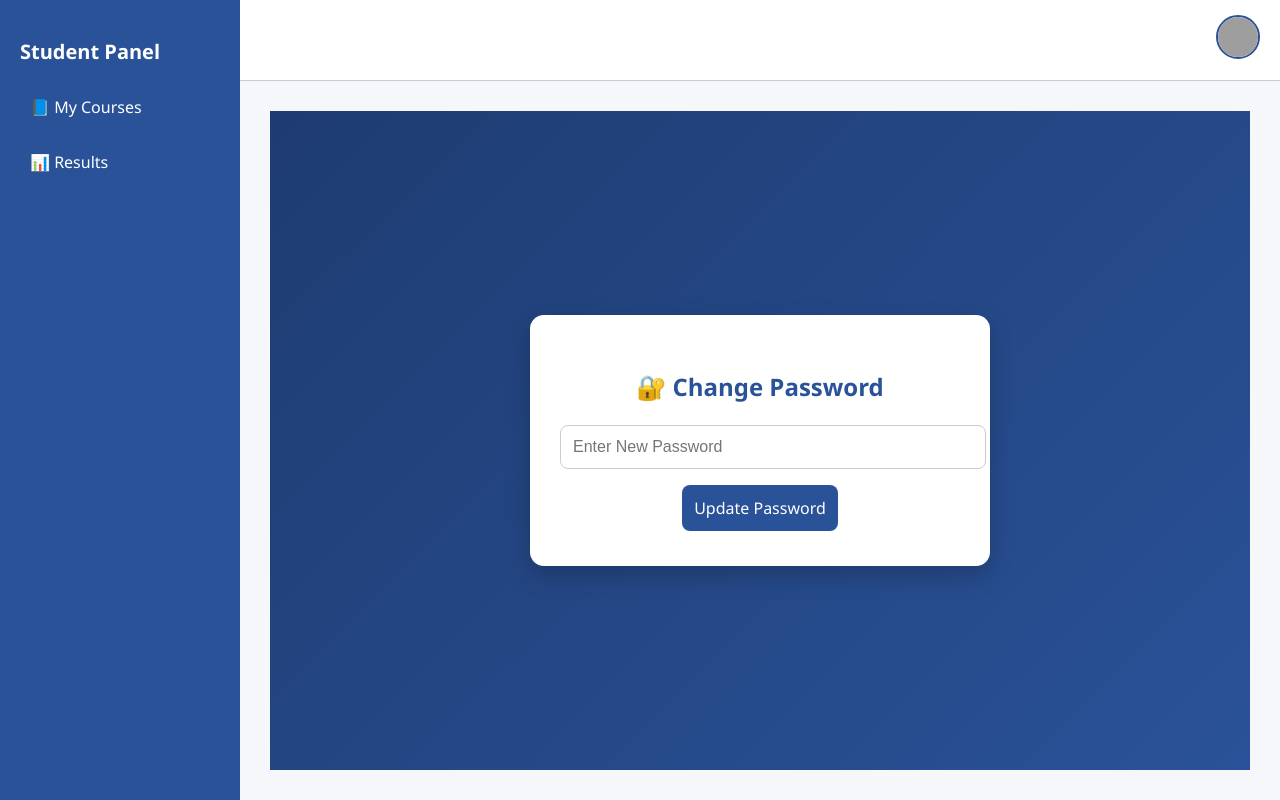
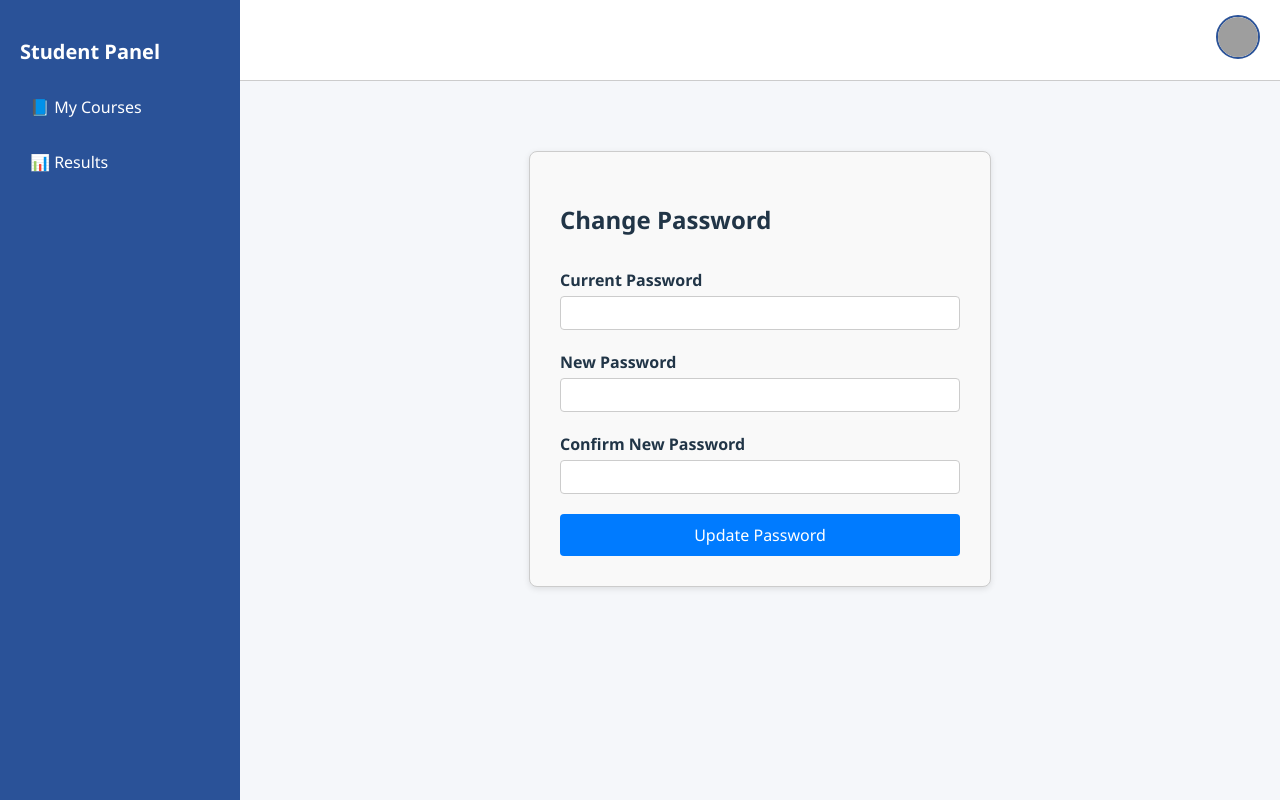
Before and after one commit to website-creation01/MadatiSwathika, a React (Vite) app in the folder quizappfd/: page /dashboard/change-password in a window 1280 px wide. Built offline with nearby package versions, Linux system fonts and the light colour scheme.

Commit message:
Project  modification Done.

```diff
--- a/quizappfd/src/App.jsx
+++ b/quizappfd/src/App.jsx
@@ -20,7 +20,7 @@ function App() {
 
         {/* Dashboard with nested routes */}
         <Route path="/dashboard" element={<Dashboard />}>
-          <Route path="" element={<WelcomePage />} /> {/* 🆕 Default Page */}
+          <Route path="" element={<WelcomePage />} />
           <Route path="mycourses" element={<MyCourses />} />
           <Route path="results" element={<ResultsPage />} />
           <Route path="profile" element={<MyProfile />} />
--- /dev/null
+++ b/quizappfd/src/pages/ChangePassword.css
@@ -0,0 +1,48 @@
+.change-password-container {
+  max-width: 400px;
+  margin: 40px auto;
+  padding: 30px;
+  border: 1px solid #ccc;
+  border-radius: 8px;
+  background: #f9f9f9;
+  box-shadow: 0 2px 6px rgba(0, 0, 0, 0.1);
+}
+
+.change-password-form {
+  display: flex;
+  flex-direction: column;
+}
+
+.change-password-form label {
+  margin-top: 10px;
+  margin-bottom: 4px;
+  font-weight: bold;
+}
+
+.change-password-form input {
+  padding: 8px;
+  font-size: 14px;
+  margin-bottom: 10px;
+  border-radius: 4px;
+  border: 1px solid #ccc;
+}
+
+.change-password-form button {
+  margin-top: 10px;
+  padding: 10px;
+  background: #007bff;
+  border: none;
+  color: white;
+  border-radius: 4px;
+  font-size: 16px;
+  cursor: pointer;
+}
+
+.change-password-form button:hover {
+  background: #0056b3;
+}
+
+.message {
+  margin-top: 12px;
+  font-weight: bold;
+}
--- a/quizappfd/src/pages/ChangePassword.jsx
+++ b/quizappfd/src/pages/ChangePassword.jsx
@@ -1,30 +1,70 @@
 import React, { useState } from "react";
-import "./FormCard.css";
+import axios from "axios";
+import "./ChangePassword.css";
+import "./FormCard.css"
 
-function ChangePassword() {
+
+const ChangePassword = () => {
+  const [currentPassword, setCurrentPassword] = useState("");
   const [newPassword, setNewPassword] = useState("");
+  const [confirmPassword, setConfirmPassword] = useState("");
+  const [msg, setMsg] = useState("");
+
+  const email = localStorage.getItem("userEmail");
 
   const handleSubmit = (e) => {
     e.preventDefault();
-    alert("Password changed (simulation)");
-    setNewPassword("");
+    if (newPassword !== confirmPassword) {
+      return setMsg(" New password and confirm password do not match");
+    }
+
+    axios
+      .post("http://localhost:5000/api/user/change-password", {
+        email,
+        currentPassword,
+        newPassword,
+      })
+      .then((res) => setMsg(" Password changed successfully"))
+      .catch((err) => {
+        if (err.response?.data?.error)
+          setMsg(` ${err.response.data.error}`);
+        else setMsg(" Error updating password");
+      });
   };
 
   return (
-    <div className="form-card-container">
-      <form className="form-card" onSubmit={handleSubmit}>
-        <h2>🔐 Change Password</h2>
+    <div className="change-password-container">
+      <h2>Change Password</h2>
+      <form className="change-password-form" onSubmit={handleSubmit}>
+        <label>Current Password</label>
         <input
           type="password"
-          placeholder="Enter New Password"
+          required
+          value={currentPassword}
+          onChange={(e) => setCurrentPassword(e.target.value)}
+        />
+
+        <label>New Password</label>
+        <input
+          type="password"
+          required
           value={newPassword}
           onChange={(e) => setNewPassword(e.target.value)}
+        />
+
+        <label>Confirm New Password</label>
+        <input
+          type="password"
           required
+          value={confirmPassword}
+          onChange={(e) => setConfirmPassword(e.target.value)}
         />
+
         <button type="submit">Update Password</button>
+        {msg && <p className="message">{msg}</p>}
       </form>
     </div>
   );
-}
+};
 
 export default ChangePassword;
--- a/quizappfd/src/pages/Login.jsx
+++ b/quizappfd/src/pages/Login.jsx
@@ -31,7 +31,7 @@ function Login() {
         localStorage.setItem("collegeName", res.data.collegeName || "");
         localStorage.setItem("collegeID", res.data.collegeID || "");
         localStorage.setItem("phone", res.data.phone || "");
-        alert("✅ Login successful!");
+        alert("Login successful!");
         navigate("/dashboard");
       } else {
         setError(` ${res.data.message}`);
--- a/quizappfd/src/pages/MyCourses.jsx
+++ b/quizappfd/src/pages/MyCourses.jsx
@@ -3,6 +3,7 @@ import axios from "axios";
 
 function MyCourses() {
   const [quizzes, setQuizzes] = useState([]);
+
 
   useEffect(() => {
     axios.get("http://localhost:5000/api/quizzes")
--- a/quizappfd/src/pages/QuizPage.jsx
+++ b/quizappfd/src/pages/QuizPage.jsx
@@ -13,21 +13,39 @@ const QuizPage = () => {
   const [tempAnswers, setTempAnswers] = useState({});
   const [reviewFlags, setReviewFlags] = useState({});
   const [timeLeft, setTimeLeft] = useState(1800);
+  const [confirmSubmit, setConfirmSubmit] = useState(false);
   const [showInstructions, setShowInstructions] = useState(true);
   const [showGeneral, setShowGeneral] = useState(false);
-  const [confirmSubmit, setConfirmSubmit] = useState(false);
 
+  const email = localStorage.getItem("userEmail");
+
+  const currentQ = () => quiz?.sections[currentSection]?.questions[currentQIndex];
+  const qid = currentQ()?.id;
+
+  // Fetch quiz and initialize status
   useEffect(() => {
-    axios.get(`http://localhost:5000/api/quizzes/${id}`).then((res) => {
-      setQuiz(res.data);
+    axios.get(`http://localhost:5000/api/quizzes/${id}`).then((res) => setQuiz(res.data));
+
+    axios.get(`http://localhost:5000/api/quiz-status/${email}/${id}`).then((res) => {
+      const { status } = res.data;
+      if (status === "submitted") {
+        alert("You have already submitted this test.");
+        navigate("/dashboard/results");
+      } else if (status === "in_progress") {
+        // allow resume
+      } else {
+        axios.post("http://localhost:5000/api/start-quiz", { email, quizId: id });
+      }
     });
-  }, [id]);
+  }, [id, email, navigate]);
 
+  // Timer
   useEffect(() => {
     const timer = setInterval(() => {
       setTimeLeft((prev) => {
         if (prev <= 1) {
           clearInterval(timer);
+          alert("⏰ Time up! Submitting test...");
           handleSubmit();
           return 0;
         }
@@ -37,18 +55,24 @@ const QuizPage = () => {
     return () => clearInterval(timer);
   }, []);
 
-  const formatTime = (t) => {
-    const m = String(Math.floor(t / 60)).padStart(2, "0");
-    const s = String(t % 60).padStart(2, "0");
-    return `${m}:${s}`;
+  // Fullscreen + Tab switch monitor
+  useEffect(() => {
+    const goFullScreen = () => {
+      const el = document.documentElement;
+      if (el.requestFullscreen) el.requestFullscreen();
     };
 
-  if (!quiz) return <div className="loading">Loading...</div>;
+    const onBlur = () => {
+      const confirmed = window.confirm("You switched window/tab. Your test will be submitted.\nContinue?");
+      if (confirmed) handleSubmit();
+    };
 
-  const section = quiz.sections[currentSection];
-  const questions = section.questions;
-  const currentQ = questions[currentQIndex];
-  const qid = currentQ.id;
+    if (!showInstructions && !showGeneral) {
+      goFullScreen();
+      window.addEventListener("blur", onBlur);
+    }
+    return () => window.removeEventListener("blur", onBlur);
+  }, [showInstructions, showGeneral, savedAnswers]);
 
   const handleOptionSelect = (val) => {
     setTempAnswers({ ...tempAnswers, [qid]: val });
@@ -62,9 +86,8 @@ const QuizPage = () => {
   };
 
   const handleSaveAndNext = () => {
-    const updated = { ...savedAnswers, [qid]: tempAnswers[qid] };
-    setSavedAnswers(updated);
-    setCurrentQIndex((i) => Math.min(i + 1, questions.length - 1));
+    setSavedAnswers({ ...savedAnswers, [qid]: tempAnswers[qid] });
+    setCurrentQIndex((i) => Math.min(i + 1, quiz.sections[currentSection].questions.length - 1));
   };
 
   const toggleReview = () => {
@@ -72,54 +95,47 @@ const QuizPage = () => {
   };
 
   const handleSubmit = () => {
-    const email = localStorage.getItem("userEmail");
+    const finalAnswers = { ...savedAnswers, [qid]: tempAnswers[qid] };
     axios
       .post("http://localhost:5000/api/quizzes/submit", {
-        quizId: quiz.id,
-        answers: savedAnswers,
+        quizId: id,
+        answers: finalAnswers,
         email,
       })
       .then((res) => {
         localStorage.setItem("lastResult", JSON.stringify(res.data));
         navigate("/dashboard/results");
+      })
+      .catch((err) => {
+        alert("Submission failed. Try again.");
+        console.error(err);
       });
   };
 
-  const getStatusCounts = () => {
-    let a = 0, u = 0, m = 0, am = 0;
-    quiz.sections.forEach((sec) =>
-      sec.questions.forEach((q) => {
-        const ans = savedAnswers[q.id];
-        const rev = reviewFlags[q.id];
-        if (rev && ans) am++;
-        else if (rev) m++;
-        else if (ans) a++;
-        else u++;
-      })
-    );
-    return { a, u, m, am };
+  const formatTime = (t) => {
+    const m = String(Math.floor(t / 60)).padStart(2, "0");
+    const s = String(t % 60).padStart(2, "0");
+    return `${m}:${s}`;
   };
 
-  const { a, u, m, am } = getStatusCounts();
+  if (!quiz || !currentQ()) return <div className="loading">Loading...</div>;
 
   return (
     <div className="quiz-container">
+      {/* Instruction popups */}
       {showInstructions && (
         <div className="instructions-popup">
           <div className="instruction-box">
             <h2>📋 Instructions</h2>
             <ul>
-              <li>This is a GATE-style test interface.</li>
-              <li>Answer MCQ and NAT questions carefully.</li>
-              <li>Use "Save & Next" to save answers.</li>
-              <li>Click Submit when done.</li>
+              <li>Test duration: 30 minutes</li>
+              <li>Only one attempt is allowed</li>
+              <li>No switching window or tab</li>
             </ul>
             <button onClick={() => {
               setShowInstructions(false);
               setShowGeneral(true);
-            }}>
-              Next
-            </button>
+            }}>Next</button>
           </div>
         </div>
       )}
@@ -129,15 +145,16 @@ const QuizPage = () => {
           <div className="instruction-box">
             <h2>🧾 General Instructions</h2>
             <ul>
-              <li>Test duration: 30 minutes</li>
-              <li>Section-wise navigation is allowed.</li>
-              <li>Click Submit only after completing all questions.</li>
+              <li>Use keypad for NAT answers</li>
+              <li>Save & Next saves your answer</li>
+              <li>Ledger shows answer status</li>
             </ul>
             <button onClick={() => setShowGeneral(false)}>Start Test</button>
           </div>
         </div>
       )}
 
+      {/* Confirm submission popup */}
       {confirmSubmit && (
         <div className="confirm-overlay">
           <div className="confirm-box">
@@ -148,8 +165,9 @@ const QuizPage = () => {
         </div>
       )}
 
+      {/* Quiz UI */}
       <div className="quiz-header">
-        <h2>{quiz.title} | Section: {section.type}</h2>
+        <h2>{quiz.title} | Section: {quiz.sections[currentSection].type}</h2>
         <span className="timer">⏱ {formatTime(timeLeft)}</span>
       </div>
 
@@ -164,15 +182,15 @@ const QuizPage = () => {
             ))}
           </div>
 
-          <h4>Q{currentQIndex + 1}: {currentQ.question}</h4>
+          <h4>Q{currentQIndex + 1}: {currentQ().question}</h4>
 
-          {currentQ.type === "MCQ" ? (
-            currentQ.options.map((opt, i) => (
+          {currentQ().type === "MCQ" ? (
+            currentQ().options.map((opt, i) => (
               <label key={i} className="option">
                 <input
                   type="radio"
                   name={`q-${qid}`}
-                  checked={tempAnswers[qid] === opt}
+                  checked={(savedAnswers[qid] ?? tempAnswers[qid]) === opt}
                   onChange={() => handleOptionSelect(opt)}
                 />
                 {opt}
@@ -193,16 +211,8 @@ const QuizPage = () => {
         </div>
 
         <div className="ledger-panel">
-          <div className="status-box">
-            <div><span className="circle answered" /> Answered: {a}</div>
-            <div><span className="circle not-answered" /> Not Answered: {u}</div>
-            <div><span className="circle marked" /> Marked: {m}</div>
-            <div><span className="circle marked-answered" /> Marked + Answered: {am}</div>
-          </div>
-
           <h4>🧭 Ledger</h4>
-          <div className="ledger scrollable">
-            {quiz.sections.flatMap(s => s.questions).map((q, i) => {
+          {quiz.sections.flatMap((sec) => sec.questions).map((q, i) => {
             let cls = "ledger-btn";
             const ans = savedAnswers[q.id];
             const rev = reviewFlags[q.id];
@@ -212,21 +222,16 @@ const QuizPage = () => {
             else cls += " not-answered";
 
             return (
-                <button
-                  key={q.id}
-                  className={cls}
-                  onClick={() => {
+              <button key={q.id} className={cls} onClick={() => {
                 const secIdx = quiz.sections.findIndex(s => s.questions.includes(q));
                 const qIdx = quiz.sections[secIdx].questions.indexOf(q);
                 setCurrentSection(secIdx);
                 setCurrentQIndex(qIdx);
-                  }}
-                >
+              }}>
                 {i + 1}
               </button>
             );
           })}
-          </div>
         </div>
       </div>
 
--- a/quizappfd/src/pages/ResultsPage.jsx
+++ b/quizappfd/src/pages/ResultsPage.jsx
@@ -16,7 +16,7 @@ const ResultsPage = () => {
 
   const { score, total, percentage } = result;
 
-  // Dummy rank calculation
+  //  rank calculation
   const rank = Math.max(1, Math.floor(Math.random() * 50));
 
   return (
```
Also changed, not shown: 1 other file (tests, documents, lock files or other folders). Lines whose indentation alone changed are shown as unchanged.
